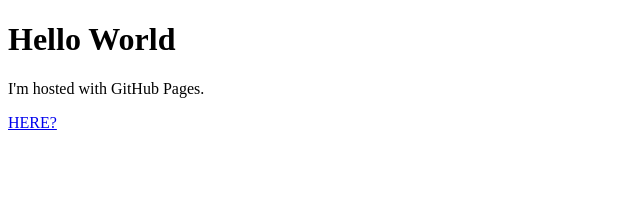
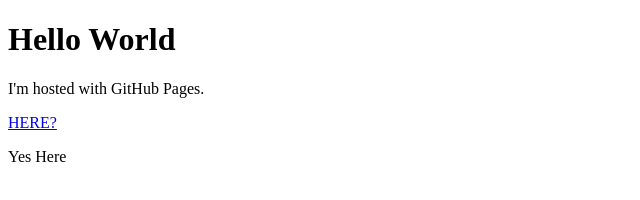
Before and after one commit to robsmith1776/robsmith1776, a plain HTML site: page index.html in a window 1280 px wide. Shown: the full height of the page, 0-640 px from the left. Drawn offline with Linux system fonts and the light colour scheme.

Commit message:
Update index.html

```diff
--- a/index.html
+++ b/index.html
@@ -7,3 +7,4 @@
 </html>
 
 <a href="http://?">HERE?</a>
+<p>Yes Here</p>
```
